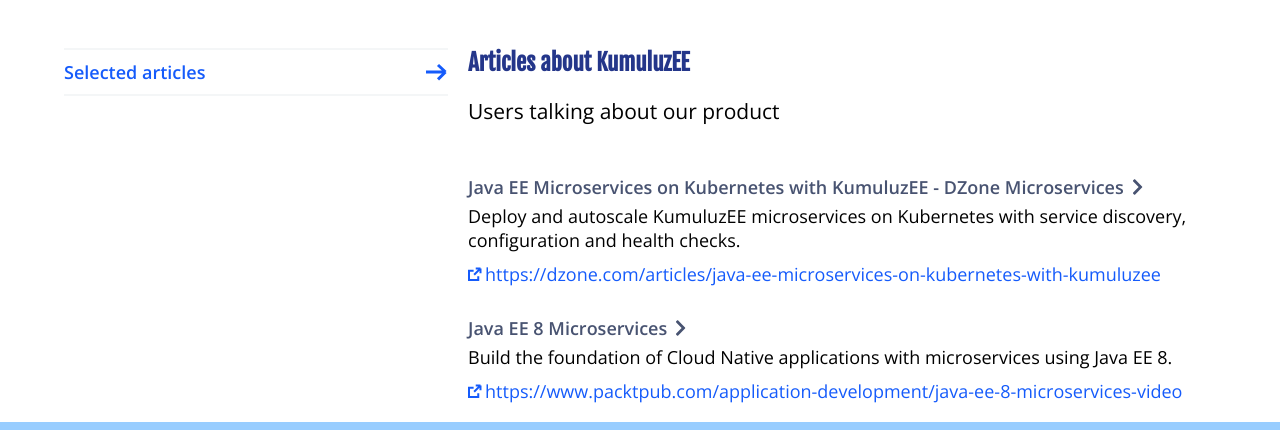
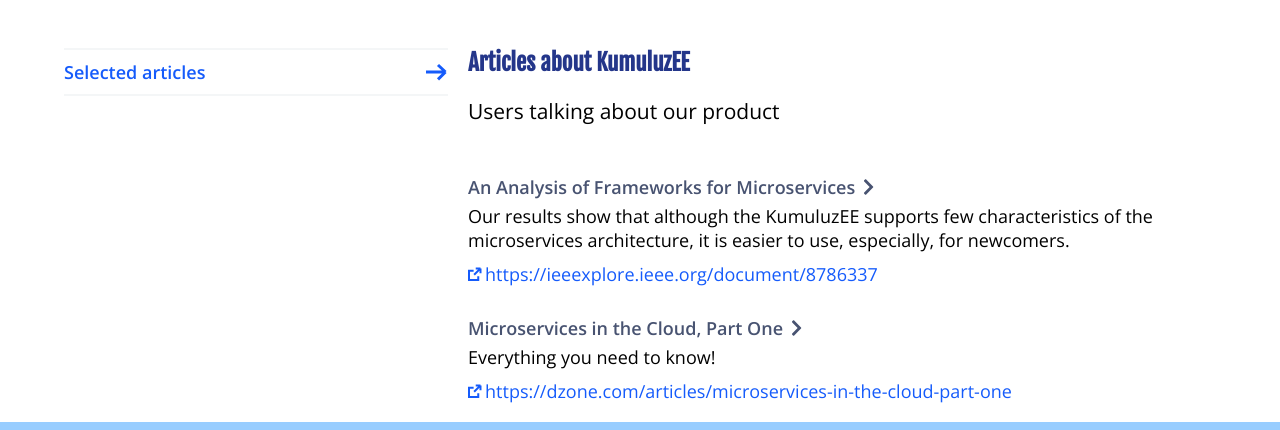
Before and after one commit to kumuluz/ee.kumuluz.com, a Gatsby site: page /articles in a window 1280 px wide. Shown: the part 318-748 px from the top of the page. Built offline with nearby package versions, Linux system fonts and the light colour scheme; Gatsby itself is replaced by a stand-in of ours.

Commit message:
added articles

```diff
--- a/src/content/articles-page/articles.js
+++ b/src/content/articles-page/articles.js
@@ -5,6 +5,8 @@
         title: "Selected articles",
         id: "section-0",
         articles: [
+            new Article("An Analysis of Frameworks for Microservices", "Our results show that although the KumuluzEE supports few characteristics of the microservices architecture, it is easier to use, especially, for newcomers.", "https://ieeexplore.ieee.org/document/8786337"),
+            new Article("Microservices in the Cloud, Part One", "Everything you need to know!", "https://dzone.com/articles/microservices-in-the-cloud-part-one"),
             new Article("Java EE Microservices on Kubernetes with KumuluzEE - DZone Microservices", "Deploy and autoscale KumuluzEE microservices on Kubernetes with service discovery, configuration and health checks.", "https://dzone.com/articles/java-ee-microservices-on-kubernetes-with-kumuluzee"),
             new Article("Java EE 8 Microservices", "Build the foundation of Cloud Native applications with microservices using Java EE 8.", "https://www.packtpub.com/application-development/java-ee-8-microservices-video"),
             new Article("Eclipse Microservices and Service Discovery", "Discover service discovery, an essential part of microservice architecture becomes necessary when we start using containers and container orchestration mechanisms.", "https://jaxenter.com/eclipse-microservices-service-discovery-138577.html"),
```
